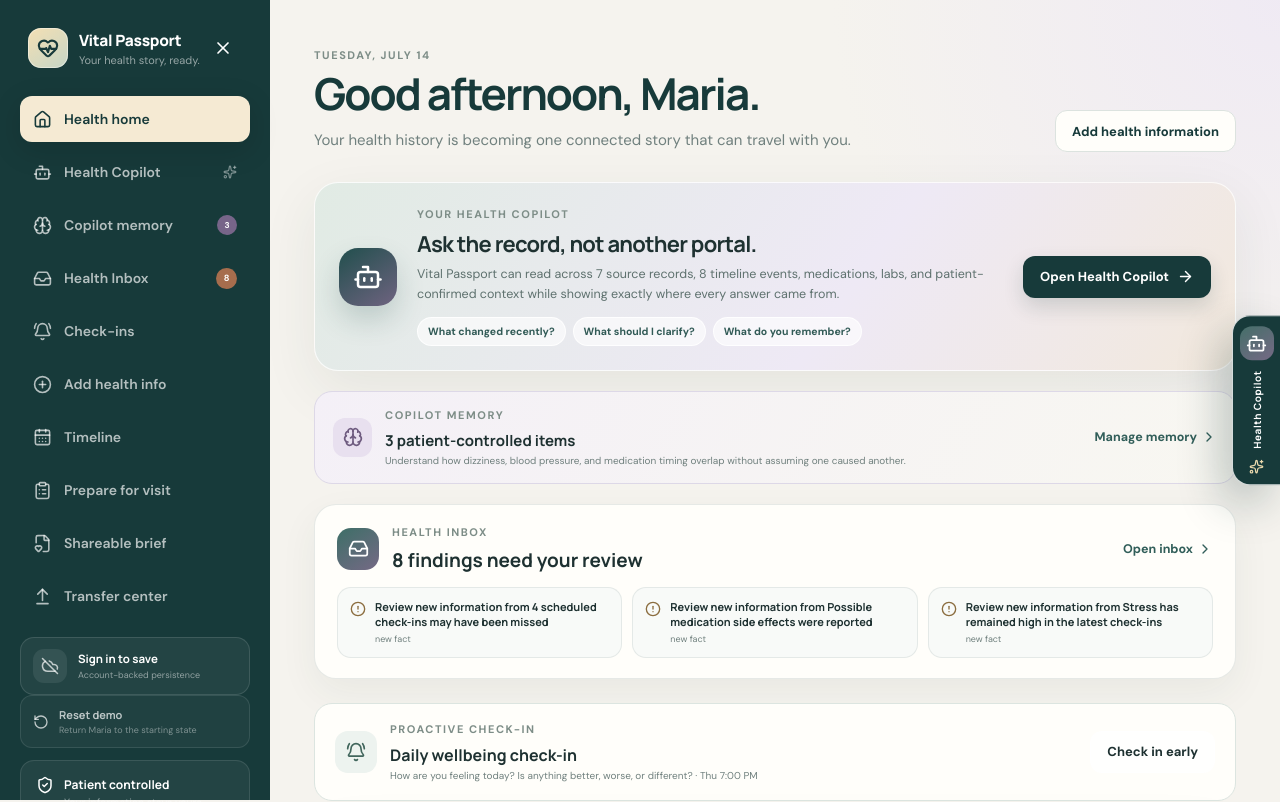
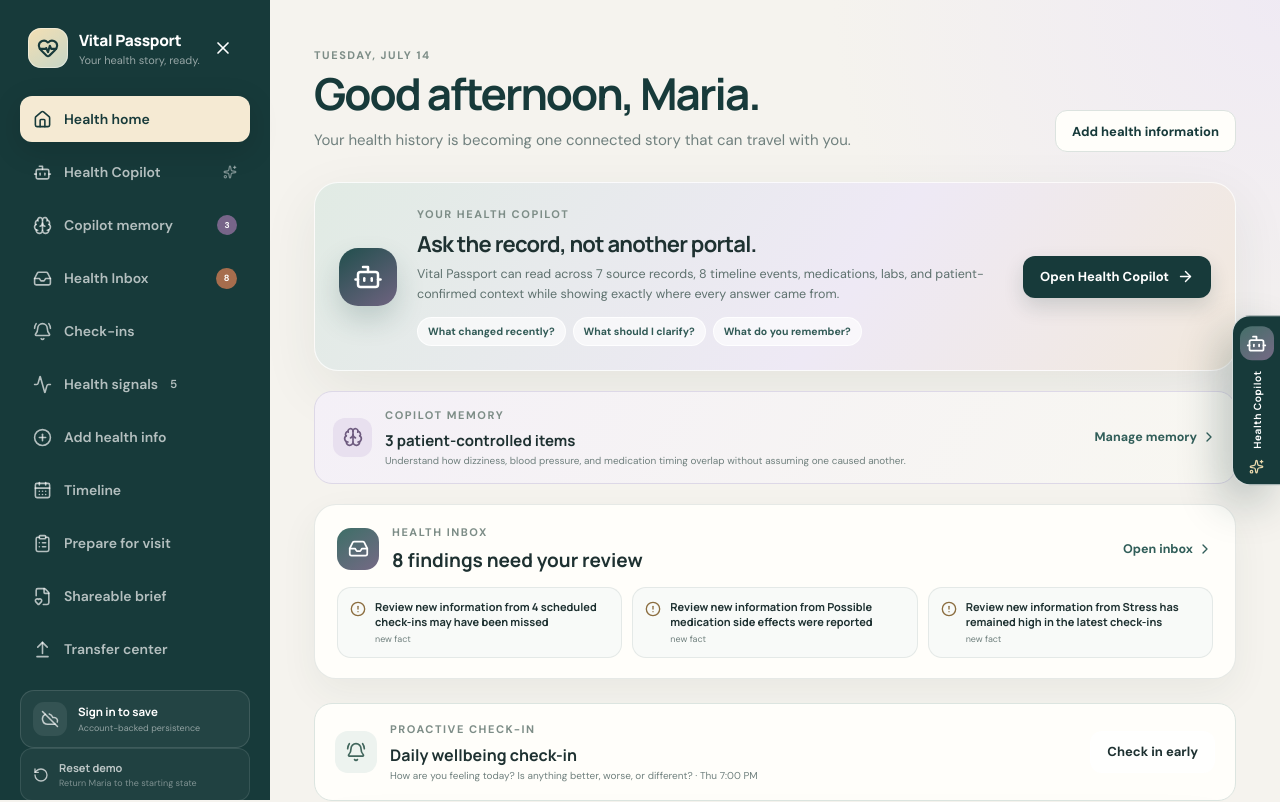
Before and after one commit to patricktran1/vitalpassport, a React (Vite) app: page / in a window 1280 px wide. Shown: the top 802 px of the page. Built offline with nearby package versions, Linux system fonts and the light colour scheme; no server answers.

Commit message:
Add health signals navigation

```diff
--- a/src/components/Layout.tsx
+++ b/src/components/Layout.tsx
@@ -1,10 +1,11 @@
-import { ArrowUpFromLine, BellRing, Bot, Brain, CalendarDays, ChevronRight, ClipboardList, FileHeart, Home, Inbox as InboxIcon, Menu, PlusCircle, RotateCcw, ShieldCheck, Sparkles, X } from 'lucide-react'
+import { Activity, ArrowUpFromLine, BellRing, Bot, Brain, CalendarDays, ChevronRight, ClipboardList, FileHeart, Home, Inbox as InboxIcon, Menu, PlusCircle, RotateCcw, ShieldCheck, Sparkles, X } from 'lucide-react'
 import { useEffect, useState } from 'react'
 import { NavLink, Outlet, useLocation, useNavigate } from 'react-router-dom'
 import { patient } from '../data/demo'
 import { useCheckIns } from '../context/CheckInContext'
 import { useCopilotMemory } from '../context/CopilotMemoryContext'
 import { useHealthInbox } from '../context/HealthInboxContext'
+import { useHealthSignals } from '../context/HealthSignalsContext'
 import { useVital } from '../context/VitalContext'
 import { COPILOT_DRAWER_EVENT, type CopilotDrawerRequest } from '../lib/copilot-drawer'
 import { AccountPanel } from './AccountPanel'
@@ -32,6 +33,7 @@ export function Layout() {
   const { pendingCount, resetInbox } = useHealthInbox()
   const { dueCount, resetCheckIns } = useCheckIns()
   const { activeMemories, resetMemory } = useCopilotMemory()
+  const { pendingSignalCount } = useHealthSignals()
 
   const openCopilot = (prompt = '') => {
     setPromptRequest({ id: Date.now(), prompt })
@@ -81,6 +83,9 @@ export function Layout() {
           </NavLink>
           <NavLink to="/check-ins" onClick={() => setMobileOpen(false)} className={({ isActive }) => `nav-item ${isActive ? 'active' : ''}`}>
             <BellRing size={19}/><span>Check-ins</span>{dueCount > 0 && <small className="nav-checkin-badge">{dueCount}</small>}
+          </NavLink>
+          <NavLink to="/signals" onClick={() => setMobileOpen(false)} className={({ isActive }) => `nav-item ${isActive ? 'active' : ''}`}>
+            <Activity size={19}/><span>Health signals</span>{pendingSignalCount > 0 && <small className="nav-signals-badge">{pendingSignalCount}</small>}
           </NavLink>
           {navItems.slice(1).map(({ to, label, icon: Icon }) => (
             <NavLink key={to} to={to} onClick={() => setMobileOpen(false)} className={({ isActive }) => `nav-item ${isActive ? 'active' : ''}`}>
```
